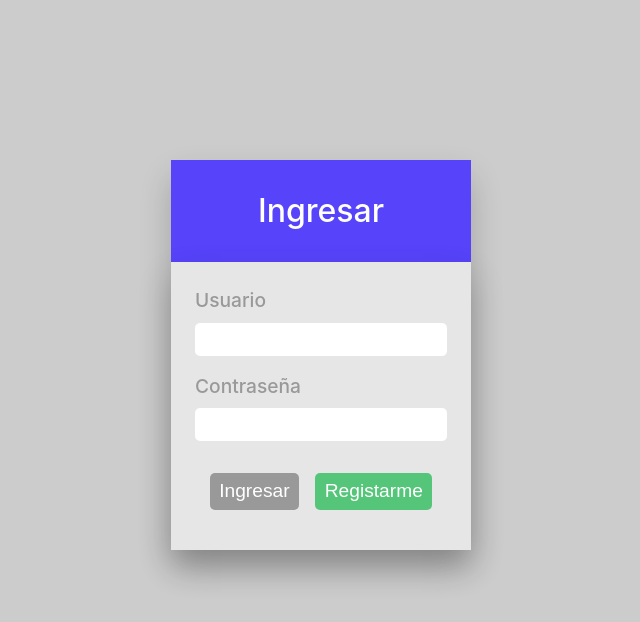
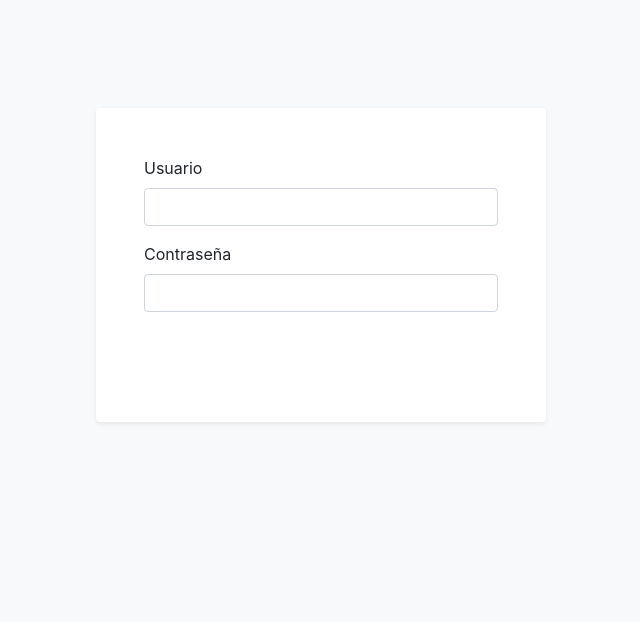
Before and after one commit to lucianoleyriaa/finanzasApp-angular, an Angular app: page /login in a window 1280 px wide. Shown: the top 622 px of the page, without its empty margins (319-959 px from the left). Built offline with nearby package versions, Linux system fonts and the light colour scheme.

Commit message:
Feature: Login (#1)

```diff
--- a/src/app/app.component.html
+++ b/src/app/app.component.html
@@ -1,3 +1,11 @@
-<div class="nb-container">
+<div *ngIf="loading.status">
+  <div class="loader-backdrop"></div>
+  <div class="loader-block">
+    <div class="spinner-border text-primary" role="status">
+      <span class="sr-only">Loading...</span>
+    </div>
+  </div>
+</div>
+<div class="nb-container bg-light">
   <router-outlet></router-outlet>
 </div>
--- a/src/app/app.component.ts
+++ b/src/app/app.component.ts
@@ -1,4 +1,6 @@
 import { Component, OnInit } from '@angular/core';
+import { Subscription } from 'rxjs';
+import { LoadingService } from './services/loading.service';
 
 @Component({
   selector: 'app-root',
@@ -6,7 +8,15 @@ import { Component, OnInit } from '@angular/core';
   styleUrls: ['./app.component.css'],
 })
 export class AppComponent implements OnInit {
-  constructor() {}
+  subscriptions: Subscription = new Subscription();
+  loading: {[key: string] : boolean | string} = {status: false, message: ''};
 
-  ngOnInit() {}
+  constructor(private loadingService: LoadingService) {}
+
+  ngOnInit() {
+    this.subscriptions.add(this.loadingService.loadingStatusChanged.subscribe(status => {
+      console.log(status);
+      this.loading = status;
+    }))
+  }
 }
--- a/src/app/components/auth/login/login.component.css
+++ b/src/app/components/auth/login/login.component.css
@@ -1,114 +1,3 @@
-.nb-container {
-  padding: 10rem;
+.login {
+  padding-top: 60px;
 }
-
-.login-container {
-  color: white;
-  border-radius: 10px;
-  box-shadow: 0 1rem 2rem rgba(0, 0, 0, 0.2);
-  /* min-width: 28%; */
-  width: 30%;
-  min-width: 300px;
-  margin: 0 auto;
-  /* padding-top: 10rem; */
-}
-
-.login-container h2 {
-  background-color: #5643fa;
-  margin: 0;
-  padding: 2rem;
-}
-
-form {
-  background-color: #e7e6e6;
-  padding: 1.5rem;
-  box-shadow: 0 1rem 2rem rgba(0, 0, 0, 0.2);
-}
-
-.form-control-group {
-  margin-bottom: 1rem;
-}
-
-.label {
-  color: #999;
-  font-size: 1.2rem;
-  font-weight: 500;
-  display: inline-block;
-}
-
-.input {
-  display: inline-block;
-  width: 100%;
-  padding: 0.2rem;
-  border-radius: 5px;
-  border: none;
-  color: #999;
-  border-bottom: 2px solid transparent;
-}
-
-.invalid-input {
-  border-bottom: 2px solid #fb1d09;
-}
-
-.error-message {
-  font-family: sans-serif;
-  color: #fb1d09;
-  font-weight: 700;
-  margin: 0;
-  padding-top: 0.5rem;
-  font-size: 0.9rem;
-}
-
-.input:focus-visible {
-  outline: none;
-  border-bottom: 2px solid #5643fa;
-}
-
-.button-container {
-  display: flex;
-  justify-content: center;
-  align-items: center;
-  margin-top: 1rem;
-  padding: 0.5rem;
-}
-
-.button {
-  border-radius: 5px;
-  padding: 0.25rem 0.6rem;
-  color: white;
-  font-weight: 500;
-  font-size: 1.2rem;
-  font-family: sans-serif;
-  border: none;
-  margin: 8px;
-}
-
-.button-disabled {
-  background-color: #999;
-}
-
-.button-ingresar {
-  background-color: #ffb900;
-  transition: all 0.3s;
-}
-
-.button-ingresar:hover {
-  box-shadow: 0 0.8rem 1rem rgba(0, 0, 0, 0.2);
-  transform: translateY(-2px);
-}
-
-.button-registrarse {
-  background-color: #55c57a;
-  transition: all 0.3s;
-}
-
-.button-registrarse:hover {
-  box-shadow: 0 0.8rem 1rem rgba(0, 0, 0, 0.2);
-  transform: translateY(-2px);
-}
-
-.button-container {
-  display: flex;
-  justify-content: center;
-  align-items: center;
-}
--- a/src/app/components/auth/login/login.component.html
+++ b/src/app/components/auth/login/login.component.html
@@ -1,78 +1,31 @@
-<div class="nb-container">
-  <div class="login-container">
-    <h2 class="text-center">Ingresar</h2>
+<div class="login">
 
-    <form (ngSubmit)="onSubmit()" [formGroup]="loginForm">
-      <div class="alert alert-danger" *ngIf="error">
-        <p>{{ errorMessage }}</p>
-      </div>
-      <div class="form-control-group">
-        <label for="usuario" class="label">Usuario</label>
-        <input
-          type="text"
-          name="usuario"
-          formControlName="nombreUsuario"
-          autocomplete="off"
-          class="input"
-          [ngClass]="{
-            'invalid-input':
-              !loginForm.get('nombreUsuario')?.valid &&
-              loginForm.get('nombreUsuario')?.touched
-          }"
-        />
-        <div
-          class="error-message"
-          *ngIf="
-            !loginForm.get('nombreUsuario')?.valid &&
-            loginForm.get('nombreUsuario')?.touched
-          "
-        >
-          <p>Debes ingresar un usuario!</p>
+  <div class="col-12 py-5">
+    <div class="row">
+      <form (ngSubmit)="onSubmit()" #loginForm="ngForm" class="m-auto bg-white shadow-sm py-5 px-5 mb-5 bg-white rounded" style="width: 450px">
+
+        <div class="form-group">
+          <label for="username">Usuario</label>
+          <input type="text" name="username" class="form-control" [ngClass]="{'border border-danger': !username.valid && username.touched}" ngModel #username="ngModel" required>
+          <small *ngIf="!username.valid && username.touched" class="text-danger">
+            Ingresa el usuario
+          </small>
         </div>
-      </div>
-      <div class="form-control-group">
-        <label for="password" class="label">Contraseña</label>
-        <input
-          type="password"
-          name="password"
-          formControlName="password"
-          class="input"
-          [ngClass]="{
-            'invalid-input':
-              !loginForm.get('password')?.valid &&
-              loginForm.get('password')?.touched
-          }"
-        />
-        <div
-          class="error-message"
-          *ngIf="
-            !loginForm.get('password')?.valid &&
-            loginForm.get('password')?.touched
-          "
-        >
-          <p>Debes ingresar una contraseña!</p>
+
+        <div class="form-group">
+          <label for="password">Contraseña</label>
+          <input type="password" name="password" class="form-control" [ngClass]="{'border border-danger': !password.valid && password.touched}" ngModel #password="ngModel" required>
+          <small *ngIf="!password.valid && password.touched" class="text-danger">
+            Ingresa una contraseña
+          </small>
         </div>
-      </div>
-      <div class="button-container">
-        <button
-          type="submit"
-          class="button"
-          [ngClass]="{
-            'button-ingresar': loginForm.valid,
-            'button-disabled': !loginForm.valid
-          }"
-          [disabled]="!loginForm.valid"
-        >
-          Ingresar
-        </button>
-        <button
-          type="submit"
-          class="button button-registrarse"
-          routerLink="/signup"
-        >
-          Registarme
-        </button>
-      </div>
-    </form>
+
+        <div class="mt-4">
+          <button class="btn btn-blue text-white font-weight-bold btn-block">Ingresar</button>
+        </div>
+
+      </form>
+    </div>
   </div>
+
 </div>
--- a/src/app/components/auth/login/login.component.ts
+++ b/src/app/components/auth/login/login.component.ts
@@ -1,7 +1,8 @@
-import { Component, OnInit } from '@angular/core';
-import { FormControl, FormGroup, Validators } from '@angular/forms';
+import { Component, OnInit, ViewChild } from '@angular/core';
+import { FormControl, FormGroup, NgForm, Validators } from '@angular/forms';
 import { Router } from '@angular/router';
 import { AuthService } from 'src/app/services/auth.service';
+import { LoadingService } from 'src/app/services/loading.service';
 
 @Component({
   selector: 'app-login',
@@ -9,23 +10,24 @@ import { AuthService } from 'src/app/services/auth.service';
   styleUrls: ['./login.component.css'],
 })
 export class LoginComponent implements OnInit {
-  loginForm!: FormGroup;
+  // loginForm!: FormGroup;
   error: boolean = false;
   errorMessage: string = '';
 
-  constructor(private authService: AuthService, private router: Router) {}
+  @ViewChild('loginForm') loginForm: NgForm;
 
-  ngOnInit(): void {
-    this.loginForm = new FormGroup({
-      nombreUsuario: new FormControl('', Validators.required),
-      password: new FormControl('', Validators.required),
-    });
-  }
+  constructor(private authService: AuthService, private router: Router, private loadingService: LoadingService) {}
+
+  ngOnInit(): void {}
 
   onSubmit() {
-    this.error = false;
+    if (!this.loginForm.valid) {
+      return;
+    }
+    this.loadingService.setLoading();
     this.authService.login(this.loginForm.value).subscribe(
       (data) => {
+        this.loadingService.dismissLoading();
         localStorage.setItem('token', data.user.token);
         this.authService.setUserInfo(data.user);
         this.loginForm.reset();
--- /dev/null
+++ b/src/app/services/loading.service.ts
@@ -0,0 +1,24 @@
+import { Injectable, OnInit } from "@angular/core";
+import { Subject } from "rxjs";
+
+@Injectable({
+  providedIn: 'root',
+})
+export class LoadingService implements OnInit {
+  loadingStatusChanged: Subject<{}> = new Subject();
+  loadingData: {};
+
+  constructor() {}
+
+  ngOnInit(): void {}
+
+  setLoading(message?) {
+    this.loadingData = {status: true, message: message};
+    this.loadingStatusChanged.next(this.loadingData);
+  }
+
+  dismissLoading(message?) {
+    this.loadingData = {status: false, message: message}
+    this.loadingStatusChanged.next(this.loadingData)
+  }
+}
```
